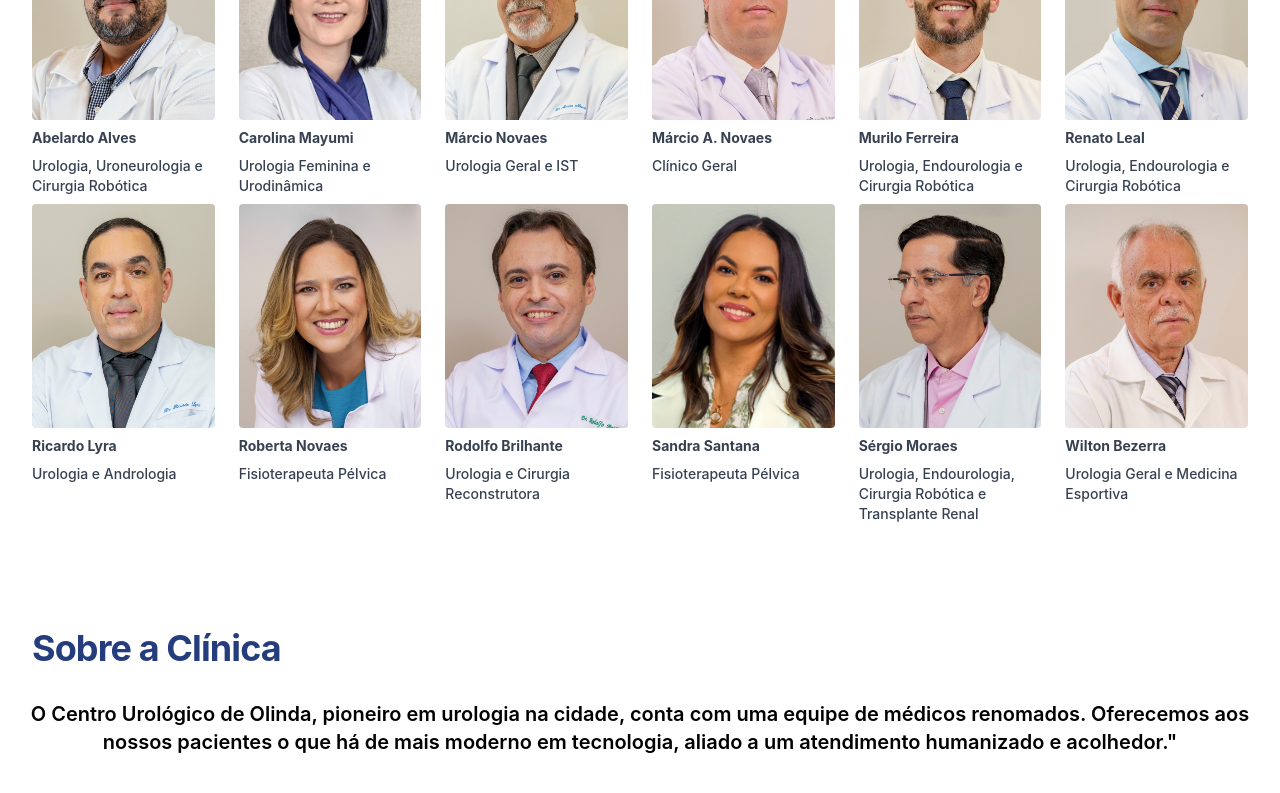
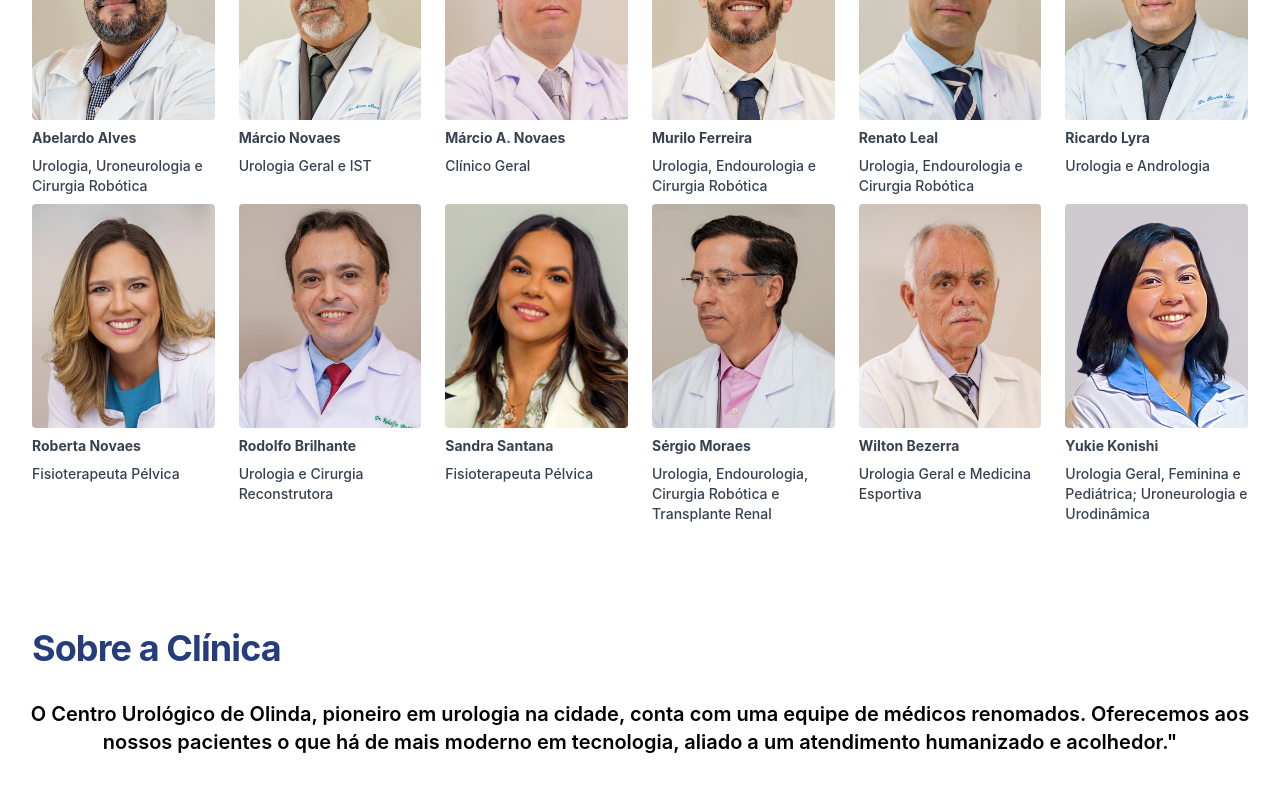
Before and after one commit to DeborahLyra/centro-urologico-de-olinda, a React (Vite) app: page / in a window 1280 px wide. Shown: the part 680-1473 px from the top of the page. Built offline with nearby package versions, Linux system fonts and the light colour scheme; grey boxes are pictures that could not be loaded.

Commit message:
edited: list of doctor

```diff
--- a/src/components/contact/Contact.jsx
+++ b/src/components/contact/Contact.jsx
@@ -16,14 +16,14 @@ export function Contact() {
                             <p>Av. Dr. José Augusto Moreira, 900, sala 1011, Casa Caiada, Olinda-PE</p>
                         </div>
                         <div className='flex items-center text-black font-semibold mb-4'>
-                            <div className='bg-primary p-1 rounded-full mr-2'><a href="https://wa.me/5581989462406?text=Ol%C3%A1%2C%20gostaria%20de%20agendar%20uma%20consulta" target='_blank'><WhatsappLogo size={28} style={{color: 'white'}}/></a></div>
+                            <div className='bg-primary p-1 rounded-full mr-2'><a href="https://wa.me/5581984913032?text=Ol%C3%A1%2C%20gostaria%20de%20agendar%20uma%20consulta" target='_blank'><WhatsappLogo size={28} style={{color: 'white'}}/></a></div>
                             <p>Entre em contato pelo nosso WhatsApp</p>
                         </div>
                         <div className='flex items-center text-black font-semibold '>
                             <div className='bg-primary p-1 rounded-full mr-2'><a href="tel:(81)9.8946-2406"><Phone size={28} style={{ color: 'white' }} /></a></div>
                             <div className='lg:flex lg:items-center lg:gap-2 md:flex md:items-center md:gap-2'>
                                 <p>Telefone para contato: </p>
-                                <p> <a href="tel:(81)3012-5337">(81)3012-5337</a> | <a href="tel:(81)9.8491-3020">(81)9.8491-3020</a></p>
+                                <p> <a href="tel:(81)3012-5337">(81)3012-5337</a> | <a href="tel:(81)9.8491-3032">(81)9.8491-3032</a></p>
                             </div>
                         </div>
                     </div>
--- a/src/components/listOfDoctors/ListOfDoctors.jsx
+++ b/src/components/listOfDoctors/ListOfDoctors.jsx
@@ -8,7 +8,7 @@ import robertaNovaes from '/public/imgs/doctors/roberta-novaes.jpeg'
 import rodolfoBrilhante from '/public/imgs/doctors/rodolfo-brilhante.jpeg'
 import sergioMoraes from '/public/imgs/doctors/sergio-moraes.jpeg'
 import wiltonBezerra from '/public/imgs/doctors/wilton-bezerra.jpeg'
-import carolinaMayumi from '/public/imgs/doctors/carolina-mayumi.jpeg'
+import yukieKonishi from '/public/imgs/doctors/yuke-2.png'
 import sandraSantana from '/public/imgs/doctors/sandra-santana.png'
 
 const people = [
@@ -16,12 +16,6 @@ const people = [
     name: 'Abelardo Alves',
     role: 'Urologia, Uroneurologia e Cirurgia Robótica',
     imageUrl: abelardoAlves,
-    urlPage: ''
-  },
-  {
-    name: 'Carolina Mayumi',
-    role: 'Urologia Feminina e Urodinâmica',
-    imageUrl: carolinaMayumi,
     urlPage: ''
   },
   {
@@ -82,6 +76,12 @@ const people = [
       name: 'Wilton Bezerra',
       role: 'Urologia Geral e Medicina Esportiva',
       imageUrl: wiltonBezerra,
+      urlPage: ''
+    },
+    {
+      name: 'Yukie Konishi',
+      role: 'Urologia Geral, Feminina e Pediátrica; Uroneurologia e Urodinâmica',
+      imageUrl: yukieKonishi,
       urlPage: ''
     },
 ]
```
Also changed, not shown: public/imgs/doctors/carolina-mayumi.jpeg (deleted), public/imgs/doctors/yuke-2.png (added).
